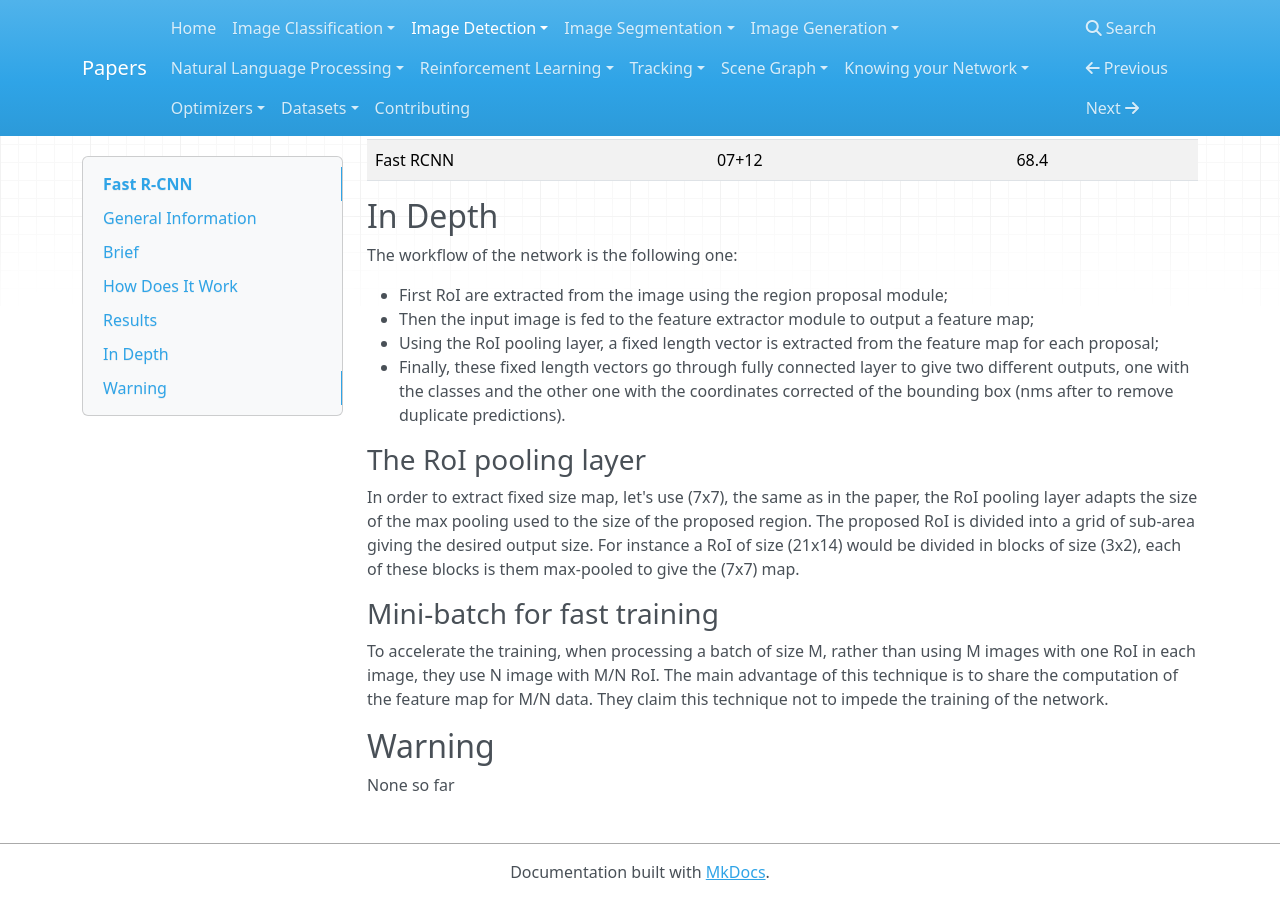
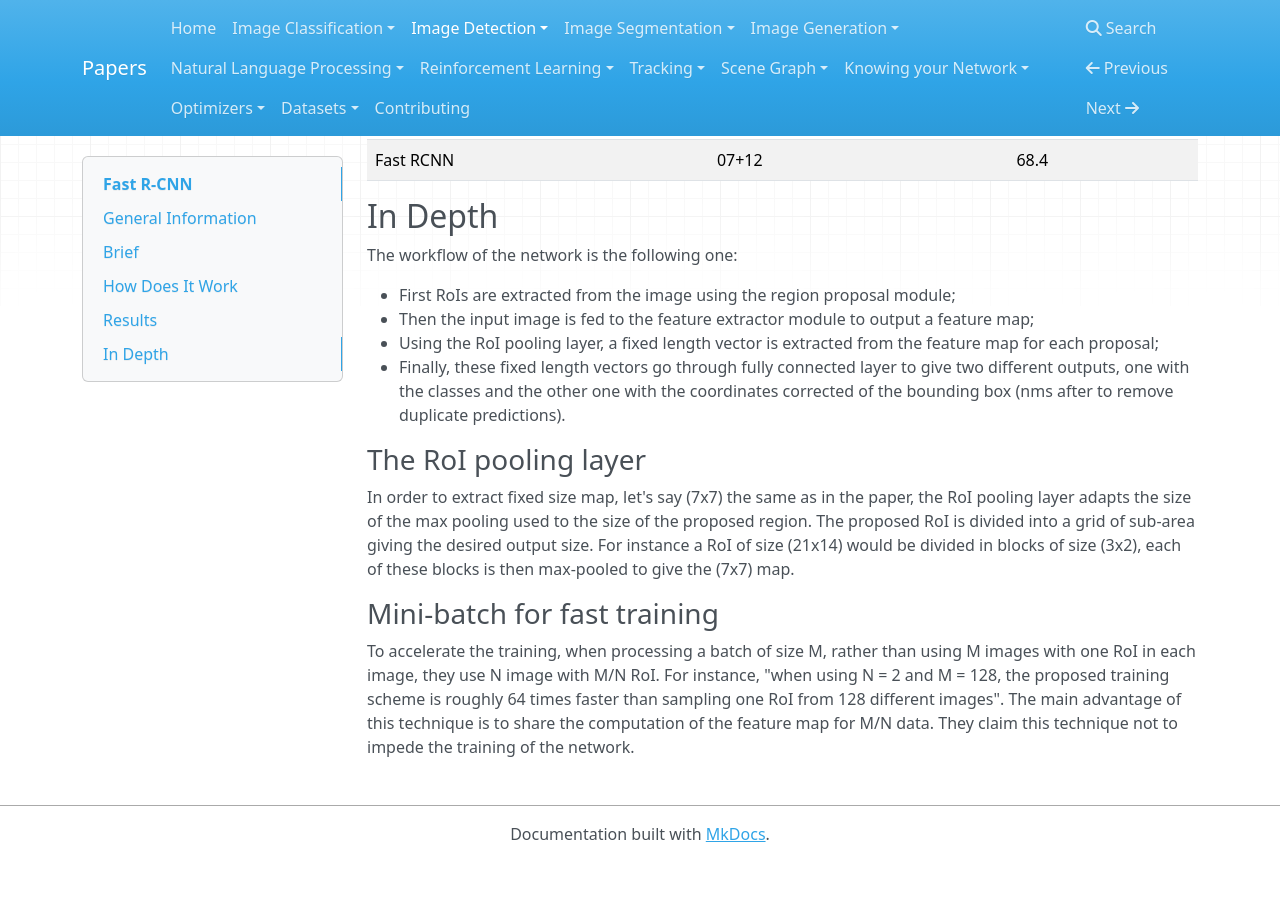
Before and after one commit to D3lt4lph4/papers, an MkDocs documentation site: the page built from docs/imagedetection/fastrcnn.md, in a window 1280 px wide and 900 px high, scrolled down 1682 px. Built offline with MkDocs 1.6.1, drawn with Linux system fonts in a browser that asks for light colours; nearby versions of some CDN libraries; old or Windows-style settings are respelled for this version of MkDocs; after the commit the page ends 2544 px from its top, so only the background shows below that; some of the changed text lies outside the part shown.

```diff
--- a/docs/imagedetection/fastrcnn.md
+++ b/docs/imagedetection/fastrcnn.md
@@ -60,20 +60,16 @@ Comparison of results for classification on the VOC 2012.
 
 The workflow of the network is the following one:
 
-- First RoI are extracted from the image using the region proposal module;
+- First RoIs are extracted from the image using the region proposal module;
 - Then the input image is fed to the feature extractor module to output a feature map;
 - Using the RoI pooling layer, a fixed length vector is extracted from the feature map for each proposal;
 - Finally, these fixed length vectors go through fully connected layer to give two different outputs, one with the classes and the other one with the coordinates corrected of the bounding box (nms after to remove duplicate predictions).
 
 ### The RoI pooling layer
 
-In order to extract fixed size map, let's use (7x7), the same as in the paper, the RoI pooling layer adapts the size of the max pooling used to the size of the proposed region.
-The proposed RoI is divided into a grid of sub-area giving the desired output size. For instance a RoI of size (21x14) would be divided in blocks of size (3x2), each of these blocks is them max-pooled to give the (7x7) map.
+In order to extract fixed size map, let's say (7x7) the same as in the paper, the RoI pooling layer adapts the size of the max pooling used to the size of the proposed region.
+The proposed RoI is divided into a grid of sub-area giving the desired output size. For instance a RoI of size (21x14) would be divided in blocks of size (3x2), each of these blocks is then max-pooled to give the (7x7) map.
 
 ### Mini-batch for fast training
 
-To accelerate the training, when processing a batch of size M, rather than using M images with one RoI in each image, they use N image with M/N RoI. The main advantage of this technique is to share the computation of the feature map for M/N data. They claim this technique not to impede the training of the network.
-
-## Warning
-
-None so far
+To accelerate the training, when processing a batch of size M, rather than using M images with one RoI in each image, they use N image with M/N RoI. For instance, "when using N = 2 and M = 128, the proposed training scheme is roughly 64 times faster than sampling one RoI from 128 different images". The main advantage of this technique is to share the computation of the feature map for M/N data. They claim this technique not to impede the training of the network.
```
Also changed, not shown: other parts of docs/imagedetection/fastrcnn.md (+2 -2 lines).
